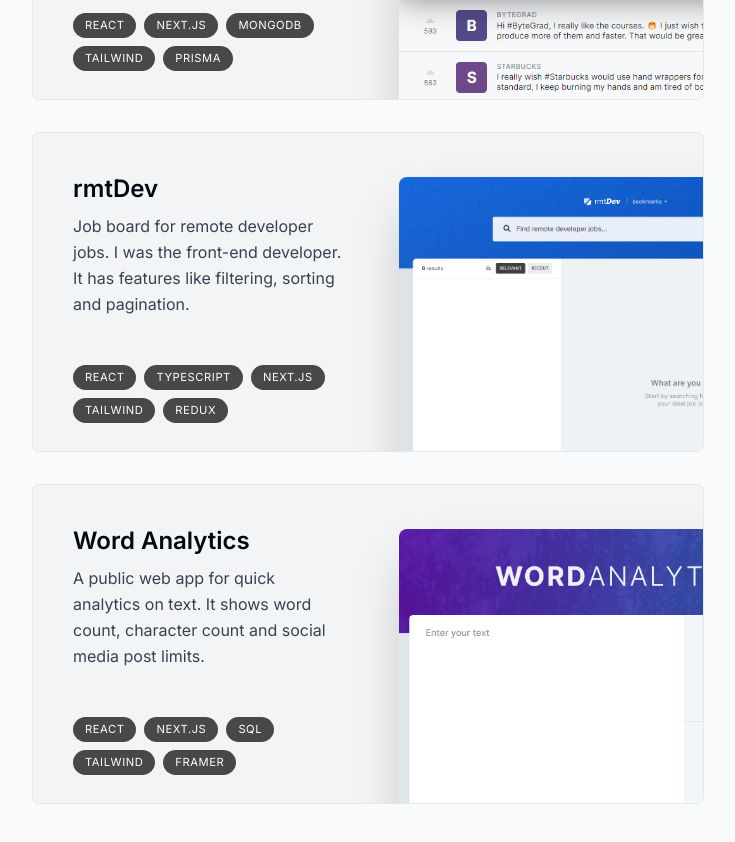
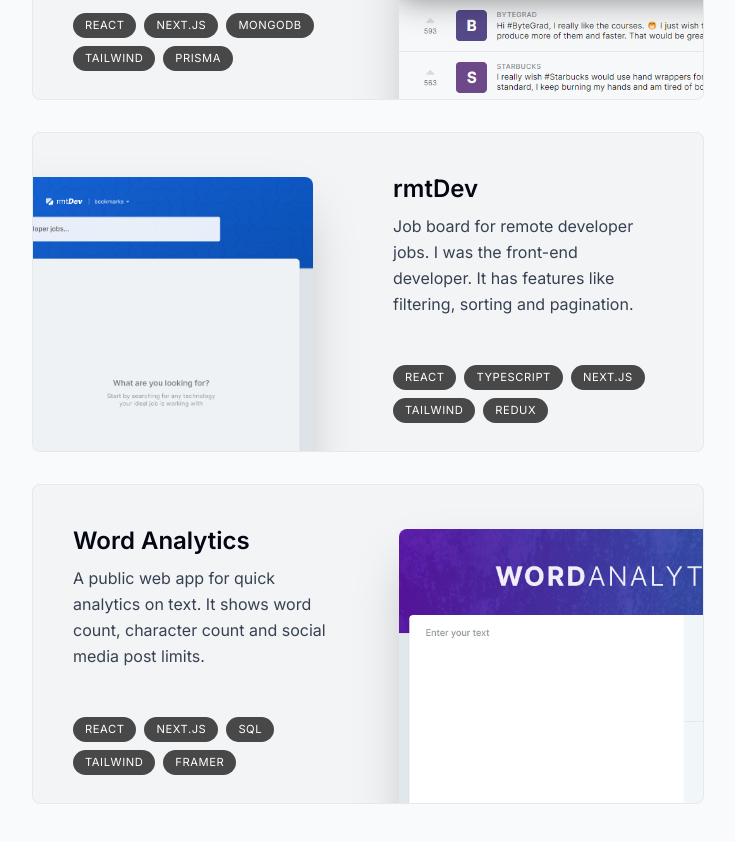
Before and after one commit to utkarshkrishna2004/portfolio, a Next.js app: page / in a window 1280 px wide. Shown: the part 1640-2482 px from the top of the page, without its empty margins (272-1007 px from the left). Built offline with nearby package versions, Linux system fonts and the light colour scheme.

Commit message:
Projects section finished

```diff
--- a/components/project.tsx
+++ b/components/project.tsx
@@ -28,9 +28,9 @@ export default function Project({
             scale: scaleProgess,
             opacity: opacityProgess,
          }}
-         className="mb-3 sm:mb-8 last:mb-0"
+         className="mb-3 group sm:mb-8 last:mb-0 "
       >
-         <section className="group bg-gray-100 max-w-[42rem] border border-black/5 rounded-lg overflow-hidden sm:pr-8 relative sm:h-[20rem]  hover:bg-gray-200 transition sm:group-even:pl-8 ">
+         <section className="bg-gray-100 max-w-[42rem] border border-black/5 rounded-lg overflow-hidden sm:pr-8 relative sm:h-[20rem]  hover:bg-gray-200 transition sm:group-even:pl-8 ">
             <div className="pt-4 pb-7 px-5 sm:pl-10 sm:pr-2 sm:pt-10 sm:max-w-[50%] flex flex-col h-full sm:group-even:ml-[18rem]">
                <h3 className="text-2xl font-semibold">{title}</h3>
 
```
